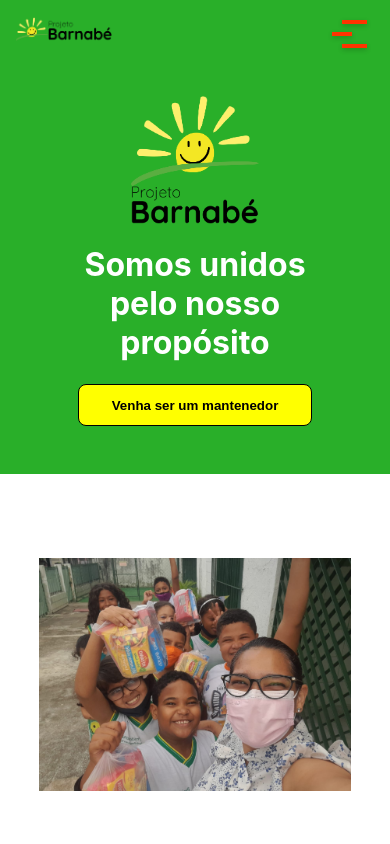
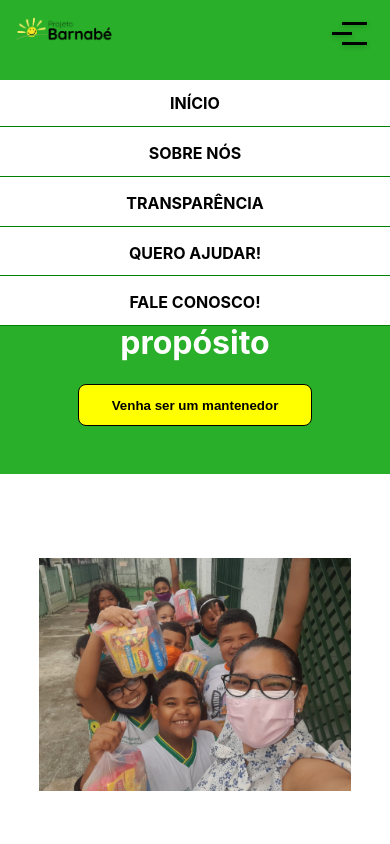
Before and after one commit to Marcoswodbarros/OngProjetoBarnabe, a React (Create React App) app in the folder barnabe/: page / in a window 390 px wide. Shown: the top 844 px of the page. Built offline with nearby package versions, Linux system fonts and the light colour scheme.

Commit message:
Mobile header: Updating nav style

```diff
--- a/barnabe/src/Components/Nav/Nav.css
+++ b/barnabe/src/Components/Nav/Nav.css
@@ -57,7 +57,7 @@
         padding: .8rem 0 0 0;
         position: fixed;
         row-gap: 1rem;
-        top: -100%;
+        top: 8%;
         transform: translate(-50%);
         width: 100%;
     }
@@ -74,7 +74,6 @@
 
     .icon {
         cursor: pointer;
-        height: 44px;
         position: absolute;
         right: 15%;
         width: fit-content;
@@ -82,10 +81,10 @@
     }
 
     .hamburger {
-        background: #ff3300;
+        background-color: black;
         box-shadow: 0 2px 5px rgba(0, 0, 0, 0.2);
         display: block;
-        height: 4px;
+        height: 3px;
         left: 10%;
         position: absolute;
         top: 50%;
@@ -94,24 +93,55 @@
     }
 
     .hamburger::before {
-        top: -12px;
+        background-color: black;
+        box-shadow: 0 2px 5px rgba(0, 0, 0, 0.2);
         content: '';
+        height: 3px;
         position: absolute;
+        top: -10px;
+        transition: .5s;
         width: 25px;
-        height: 4px;
-        background: #ff3300;
-        box-shadow: 0 2px 5px rgba(0, 0, 0, 0.2);
-        transition: .5s;
     }
 
     .hamburger::after {
-        top: 12px;
+        background-color: black;
+        box-shadow: 0 2px 5px rgba(0, 0, 0, 0.2);
         content: '';
+        height: 3px;
         position: absolute;
+        top: 10px;
+        transition: .5s;
         width: 25px;
-        height: 4px;
-        background: #ff3300;
-        box-shadow: 0 2px 5px rgba(0, 0, 0, 0.2);
-        transition: .5s;
+    }
+
+    .icon.icon__active .hamburger {
+        background: transparent;
+        box-shadow: 0 2px 5px transparent;
+    }
+
+    .icon.icon__active .hamburger::before {
+        background-color: white;
+        box-shadow: 0 -2px 5px rgba(0, 0, 0, 0.2);
+        top: 0;
+        transform: rotate(135deg);
+    }
+
+    .icon.icon__active .hamburger::after {
+        background-color: white;
+        box-shadow: 0 -2px 5px rgba(0, 0, 0, 0.2);
+        top: 0;
+        transform: rotate(225deg);
+    }
+
+    .menu.menu__open {
+        width: 100%;
+        height: 100vh;
+        background-color: white;
+        box-shadow: 10px 0 69px 0 rgba(0, 0, 0, .59);
+    }
+
+    .menu.menu__close {
+        display: none;
+        width: 0;
     }
 }
```
